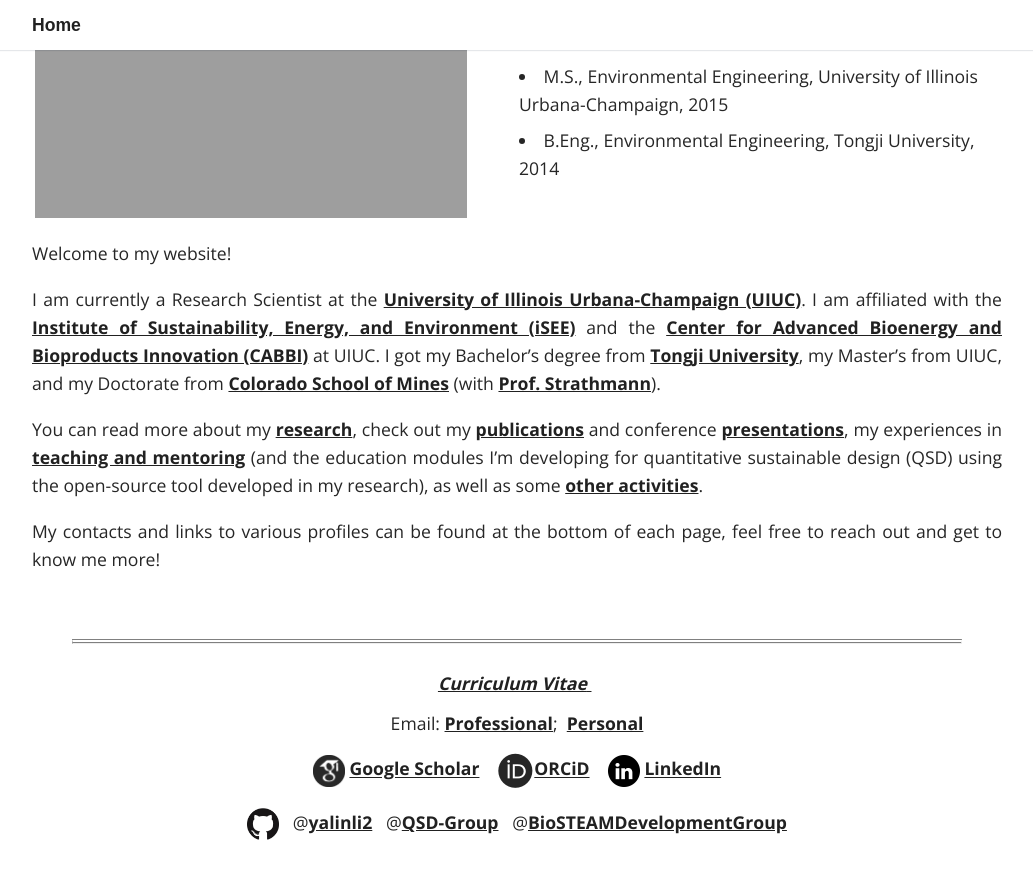
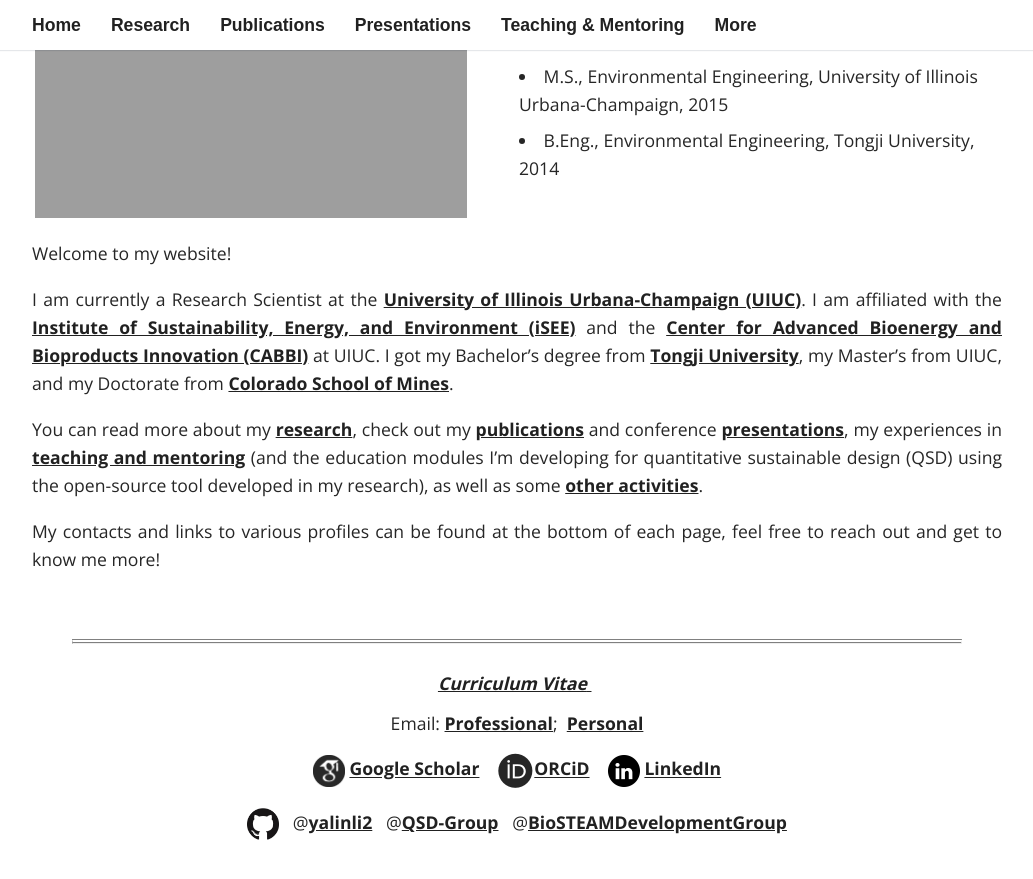
Before and after one commit to yalinli2/webpage, a Jekyll site: the page built from index.md, in a window 1280 px wide and 900 px high, scrolled down 745 px. Shown: the top 879 px of the window, without its empty margins (123-1156 px from the left). Built offline with Jekyll 4.4.1, drawn with Linux system fonts in a browser that asks for light colours; some web fonts are replaced.

Commit message:
minor udpates to index content

```diff
--- a/_config.yml
+++ b/_config.yml
@@ -17,7 +17,7 @@ title: Yalin's website
 email: mail.yalin.li@gmail.com
 description: >- # this means to ignore newlines until "baseurl:"
   Yalin's personal webpage
-baseurl: '' # the subpath of your site, e.g. /blog
+baseurl: "" # the subpath of your site, e.g. /blog
 url: 'https://yalinli.me' # the base hostname & protocol for your site, e.g. http://example.com
 twitter_username: atyalinli
 github_username:  yalinli2
@@ -29,7 +29,8 @@ plugins:
   - jekyll-feed
 sass:
   sass_dir: _sass
-include: [_pages']
+include:
+  - '_pages'
 kramdown:
   input: GFM
 
--- a/_config_dev.yml
+++ b/_config_dev.yml
@@ -29,7 +29,8 @@ plugins:
   - jekyll-feed
 sass:
   sass_dir: _sass
-include: ['_includes', '_layouts', _pages']
+include:
+  - '_pages'
 kramdown:
   input: GFM
 
--- a/index.md
+++ b/index.md
@@ -23,9 +23,9 @@ layout: index
 
 Welcome to my website!
 
-I am currently a Research Scientist at the [University of Illinois Urbana-Champaign (UIUC)](http://illinois.edu). I am affiliated with the [Institute of Sustainability, Energy, and Environment (iSEE)](https://sustainability.illinois.edu) and the [Center for Advanced Bioenergy and Bioproducts Innovation (CABBI)](https://cabbi.bio) at UIUC. I got my Bachelor's degree from [Tongji University](https://www.tongji.edu.cn), my Master's from UIUC, and my Doctorate from [Colorado School of Mines](https://www.mines.edu) (with [Prof. Strathmann](https://strathmanngroup.com)).
+I am currently a Research Scientist at the [University of Illinois Urbana-Champaign (UIUC)](https://illinois.edu). I am affiliated with the [Institute of Sustainability, Energy, and Environment (iSEE)](https://sustainability.illinois.edu) and the [Center for Advanced Bioenergy and Bioproducts Innovation (CABBI)](https://cabbi.bio) at UIUC. I got my Bachelor's degree from [Tongji University](https://www.tongji.edu.cn), my Master's from UIUC, and my Doctorate from [Colorado School of Mines](https://www.mines.edu).
 
-You can read more about my [research](https://yalinli2.github.io/webpage/research), check out my [publications](https://yalinli2.github.io/webpage/publications) and conference [presentations](https://yalinli2.github.io/webpage/presentations), my experiences in [teaching and mentoring](https://yalinli2.github.io/webpage/teaching_and_mentoring) (and the education modules I'm developing for quantitative sustainable design (QSD) using the open-source tool developed in my research), as well as some [other activities](https://yalinli2.github.io/webpage/more).
+You can read more about my [research](/research/), check out my [publications](/publications/) and conference [presentations](/presentations/), my experiences in [teaching and mentoring](/teaching_and_mentoring/) (and the education modules I'm developing for quantitative sustainable design (QSD) using the open-source tool developed in my research), as well as some [other activities](/more/).
 
 
 My contacts and links to various profiles can be found at the bottom of each page, feel free to reach out and get to know me more!
```
Also changed, not shown: README.rst.
